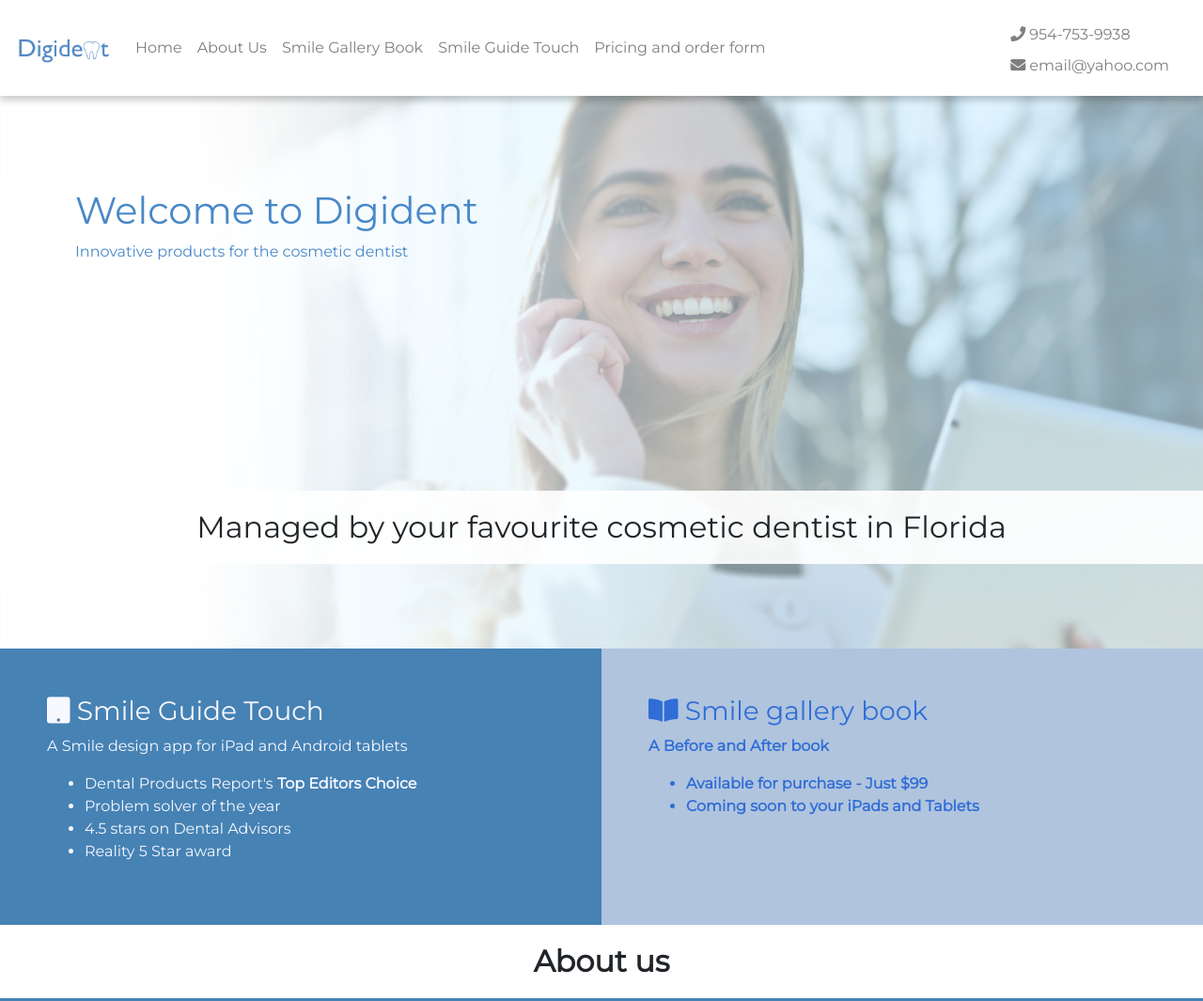
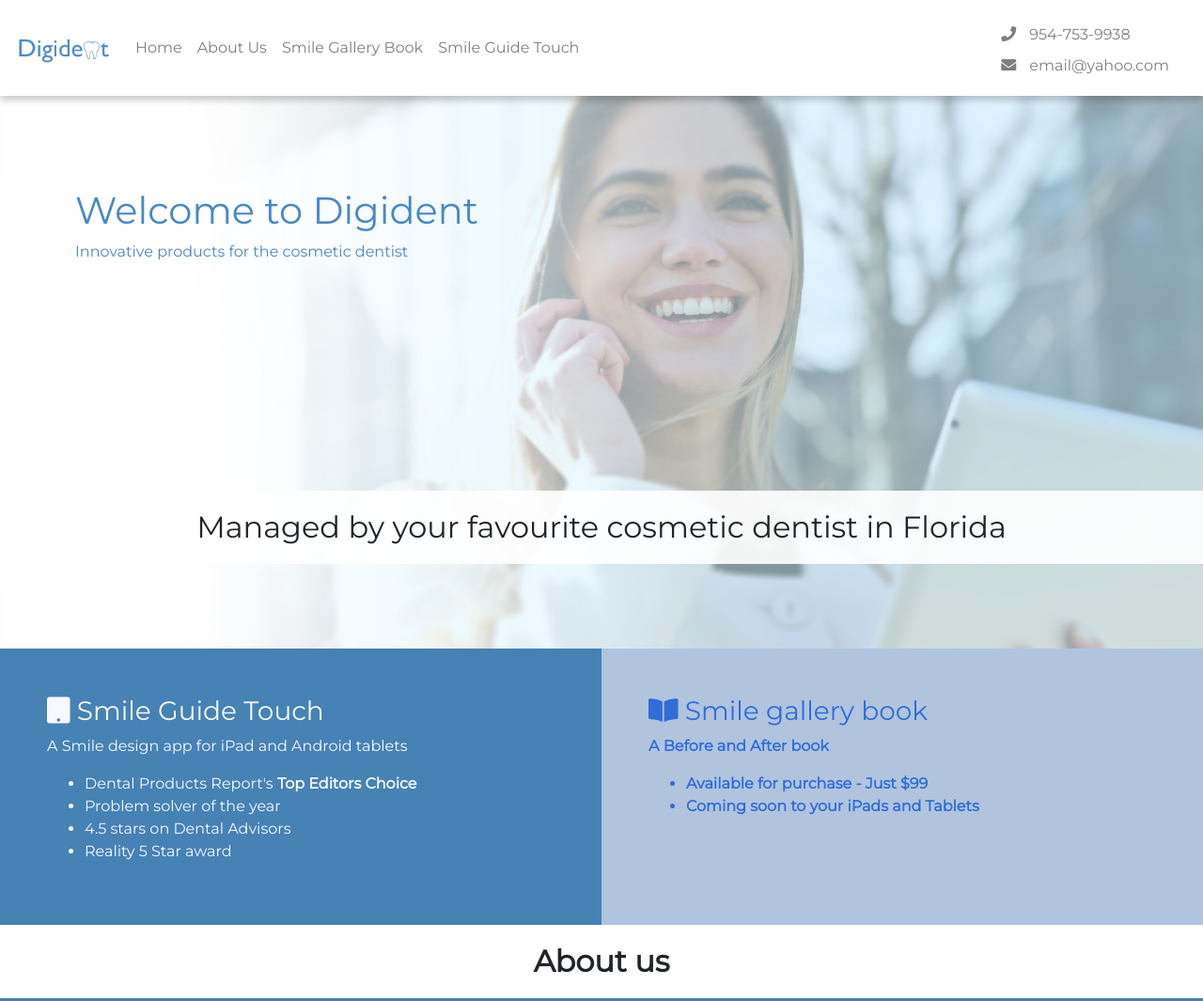
Before and after one commit to raghavaro/digident-website-2, a plain HTML site: page digident-website/index.html in a window 1280 px wide. Shown: the top 1065 px of the page at 94% size. Drawn offline with nearby package versions, Linux system fonts and the light colour scheme.

Commit message:
Improved Navbar structure

```diff
--- a/digident-website/css/style.css
+++ b/digident-website/css/style.css
@@ -15,19 +15,23 @@ body {
   display: -ms-flexbox;
   display: -webkit-flex;
   display: flex;
-  -webkit-flex-flow: row wrap;
+  flex-flow: row nowrap
+  -webkit-flex-flow: row nowrap;
   background-color: white;
 }
 
-#mainNav{
+.navbar a img {
+  height:70px;
+}
+
+#main-nav{
   transition: 0.6s ease ;
 }
 
-.navbar-nav2
+.navbar .contact-info
 {
-  //float: right!important;
   list-style: none;
-   color: rgba(0,0,0,.5);
+  color: rgba(0,0,0,.5);
   line-height: 16px;
   margin-right: 20px;
   margin-left: auto;
@@ -35,19 +39,8 @@ body {
   margin-top: 20px;
 }
 
-
-nav img {
-  height:70px;
-}
-
-.footer {
-  width: 100%;
-  height: 60px;
-  line-height: 60px;
-  //background-color: #f5f5f5;
-  text-align: center;
-  //border-top: 1px solid #4888c8;
-  box-shadow: 0px -5px 7px 0px rgba(0,0,0,0.3);
+.navbar .contact-info i {
+  margin-right: 10px;
 }
 
 
@@ -467,12 +460,16 @@ hr
   color: white;
 }*/
 
+@media (max-width: 880px)
+{
+  .navbar .contact-info{
+    display: none;
+  }
+}
+
 @media (max-width: 1080px)
 {
-  .navbar-nav2
-  {
-    display: none;
-  }
+
   .footer-menu
   {
     display: block;
--- a/digident-website/index.html
+++ b/digident-website/index.html
@@ -12,7 +12,7 @@
     <script src="https://stackpath.bootstrapcdn.com/bootstrap/4.1.3/js/bootstrap.min.js" integrity="sha384-ChfqqxuZUCnJSK3+MXmPNIyE6ZbWh2IMqE241rYiqJxyMiZ6OW/JmZQ5stwEULTy" crossorigin="anonymous"></script>
   </head>
   <body>
-    <nav class="navbar navbar-expand-lg navbar-light" id="mainNav">
+    <nav class="navbar navbar-expand-sm navbar-light" id="main-nav">
       <a class="navbar-brand" href="index.html"><img src="images/digident.png"></a>
       <button class="navbar-toggler" type="button" data-toggle="collapse" data-target="#navbarSupportedContent" aria-controls="navbarSupportedContent" aria-expanded="false" aria-label="Toggle navigation">
         <span class="navbar-toggler-icon"></span>
@@ -34,18 +34,11 @@
           <li class="nav-item">
             <a class="nav-link" href="http://www.smileguidetouch.com/">Smile Guide Touch</a>
           </li>
-          <li class="nav-item">
-            <a class="nav-link" href="pricing.html">Pricing and order form</a>
-          </li>
         </ul>
       </div>
-      <ul class="navbar-nav2">
-        <li class="right-item">
-          <p><i class="fa fa-phone"></i> 954-753-9938</p>
-        </li>
-        <li class="right-item">
-          <p><i class="fa fa-envelope"></i> email@yahoo.com</p>
-        </li>
+      <ul class="contact-info">
+          <li><p><i class="fa fa-phone"></i> 954-753-9938</p></li>
+          <li><p><i class="fa fa-envelope"></i> email@yahoo.com</p></li>
       </ul>
     </nav>
 
--- a/digident-website/script.js
+++ b/digident-website/script.js
@@ -1,8 +1,8 @@
-(function(){
+(function () {
   'use strict';
-let mainNav = document.getElementById("mainNav");
+  let mainNav = document.getElementById("main-nav");
   let prevPos = window.pageYOffset;
-window.addEventListener('scroll',()=>{
+  window.addEventListener('scroll', ()=>{
     let currPos =  window.pageYOffset;
     if(currPos > prevPos){
       mainNav.style.top="-30%";
```
Lines whose indentation alone changed are shown as unchanged.
